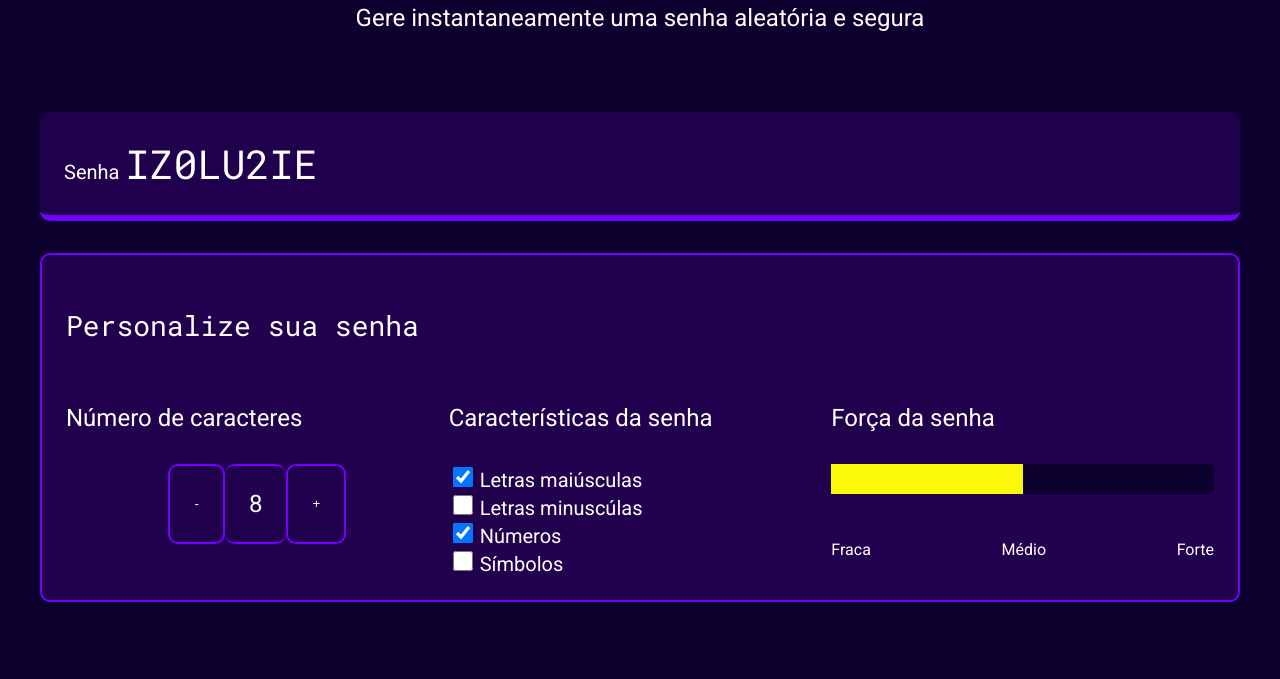
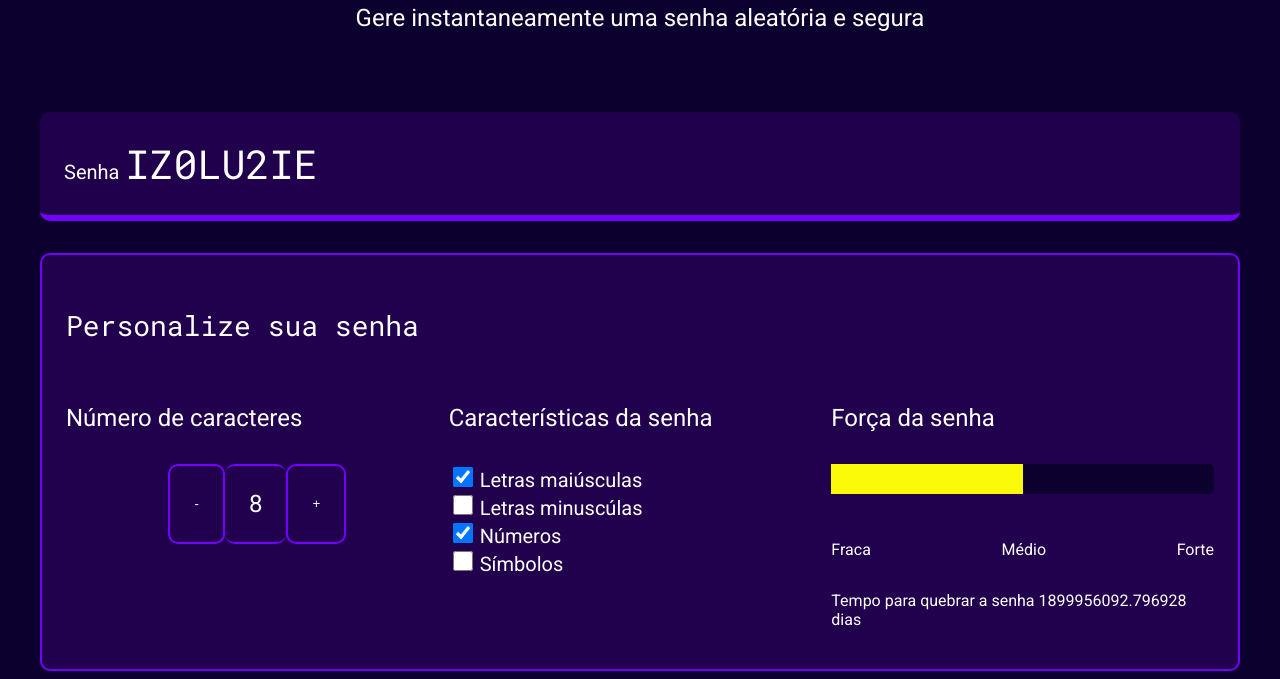
Before and after one commit to GabrielFl81/gb-senha-seguras, a plain HTML site: page index.html in a window 1280 px wide. Shown: the part 213-892 px from the top of the page. Before the commit the page ends 823 px from the top, so only its background shows below. Drawn offline with Linux system fonts and the light colour scheme.

Commit message:
Add files via upload

```diff
--- a/index.html
+++ b/index.html
@@ -58,6 +58,7 @@
                         <p>Médio</p>
                         <p>Forte</p>
                     </div>
+                    <p class="entropia"></p>
                 </div>
             </div>
         </div>
--- a/main.js
+++ b/main.js
@@ -57,16 +57,20 @@ function geraSenha(){
         senha = senha + alfabeto[numeroAleatorio];
     };
     campoSenha.value = senha;
-    classificaSenha();
+    classificaSenha(alfabeto.length);
 }
 
-function classificaSenha(){
+function classificaSenha(tamanhoAlfabeto){
+    let entropia = tamanhoSenha * Math.log2(tamanhoAlfabeto);
+    console.log(entropia);
     forcaSenha.classList.remove('fraca', 'media', 'forte');
-    if(tamanhoSenha > 13){
+    if(entropia > 55){
         forcaSenha.classList.add('forte');
-    } else if(tamanhoSenha > 6){
+    } else if(entropia > 38 && tamanhoSenha < 54){
         forcaSenha.classList.add('media');
-    } else {
+    } else if(entropia <= 38){
         forcaSenha.classList.add('fraca');
     }
+    const valorEntropia = document.querySelector('.entropia');
+    valorEntropia.textContent = ("Tempo para quebrar a senha ") + 2**Math.floor(entropia)/(100e6)*60*60*24 + (" dias");
 }
```
